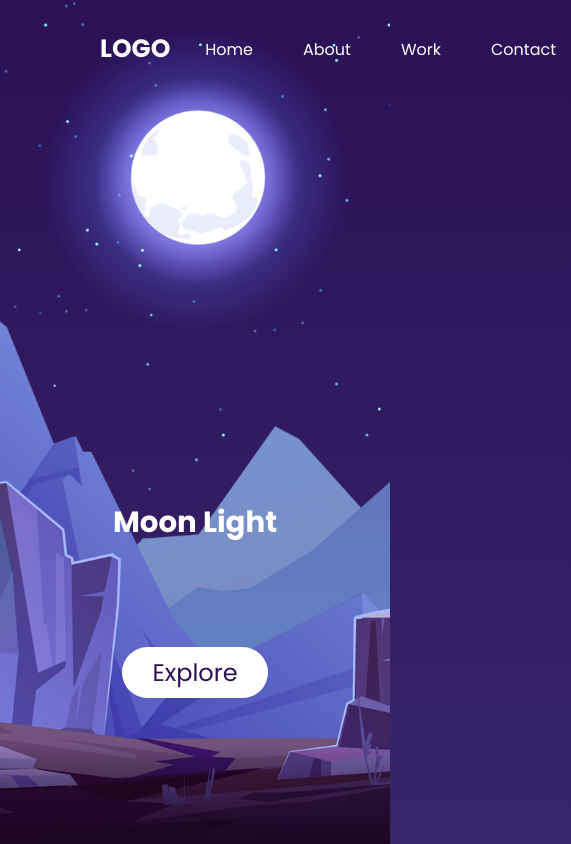
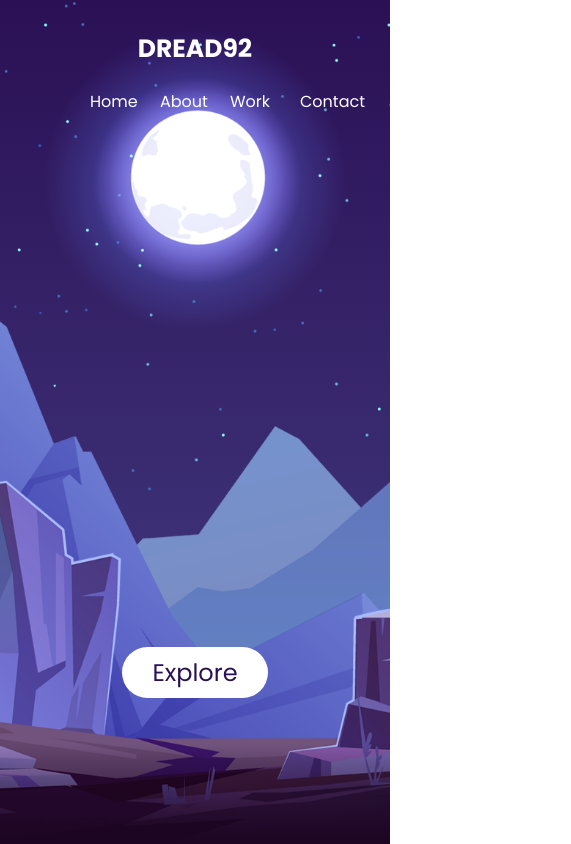
Before and after one commit to Dread92/Parallax-scroll-Project, a plain HTML site: page index.html in a window 390 px wide. Shown: the top 844 px of the page, 571 px wide, since content can reach past the window. Drawn offline with Linux system fonts and the light colour scheme.

Commit message:
mediaqueries

```diff
--- a/index.html
+++ b/index.html
@@ -12,7 +12,7 @@
 </head>
 <body>
     <header>
-        <a  class="logo">Logo</a>
+        <a  class="logo">Dread92</a>
         <ul>
             <li><a href="#">Home</a></li>
             <li><a href="#">About</a></li>
@@ -48,6 +48,10 @@
             stars.style.left=value * 0.25 + 'px';
             moon.style.top=value * 1.05 + 'px';
             mountains_behind.style.top=value * 0.5 + 'px';
+            mountains_front.style.top=value * 0 + 'px';
+            text.style.marginRight=value * 4 + 'px';
+
+
         })
     </script>
 </body>
--- a/style.css
+++ b/style.css
@@ -26,6 +26,26 @@ header{
     align-items: center;
     z-index:1000;
 }
+@media screen and (max-width: 600px){
+    header{
+        display: flex;
+        margin:0 auto;
+        flex-direction: column;
+
+
+    }
+    header ul  li {
+    align-items: center;
+    display: flex;
+    justify-content: space-around;
+     width:50px;
+    }
+    header ul  {
+        display: flex;
+        justify-content: space-around;
+        }
+
+}
 
 header .logo{
     color:#fff;
@@ -33,6 +53,7 @@ header .logo{
     text-decoration: none;
     font-size: 25px;
     text-transform: uppercase;
+    margin-bottom:15px;
 }
 
 header ul {
@@ -69,7 +90,7 @@ section{
  display: flex;
  justify-content: center;
  align-items: center;
-
+    overflow: hidden;
 }
 section::before{
     content: "";
@@ -105,6 +126,8 @@ section img#mountains_front{
     font-size: 7.5vw;
     z-index: 9;
     transform: translateY(100px);
+    right:-350px;
+    overflow-x: hidden;
 }
 
 #btn{
@@ -123,6 +146,7 @@ section img#mountains_front{
     position:relative;
     padding:100px;
     background:#1c0522;
+    z-index:500;
 }
 
 .sec h2{
@@ -135,3 +159,22 @@ section img#mountains_front{
     font-size:1.2em;
     color:#fff;
 }
+@media screen and (max-width: 600px){
+
+    .sec {
+
+       display: grid;
+       place-content: center;
+      padding:20px;
+    }
+    .sec h2{
+        font-size:1.5em;
+
+
+
+    }
+    .sec p{
+        font-size:1em;
+
+    }
+}
```
